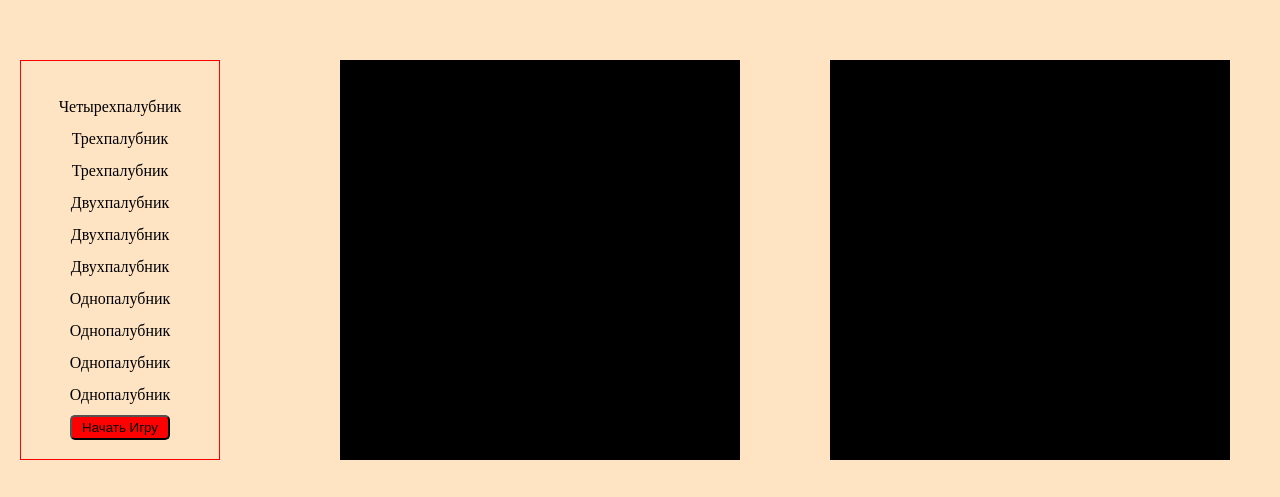
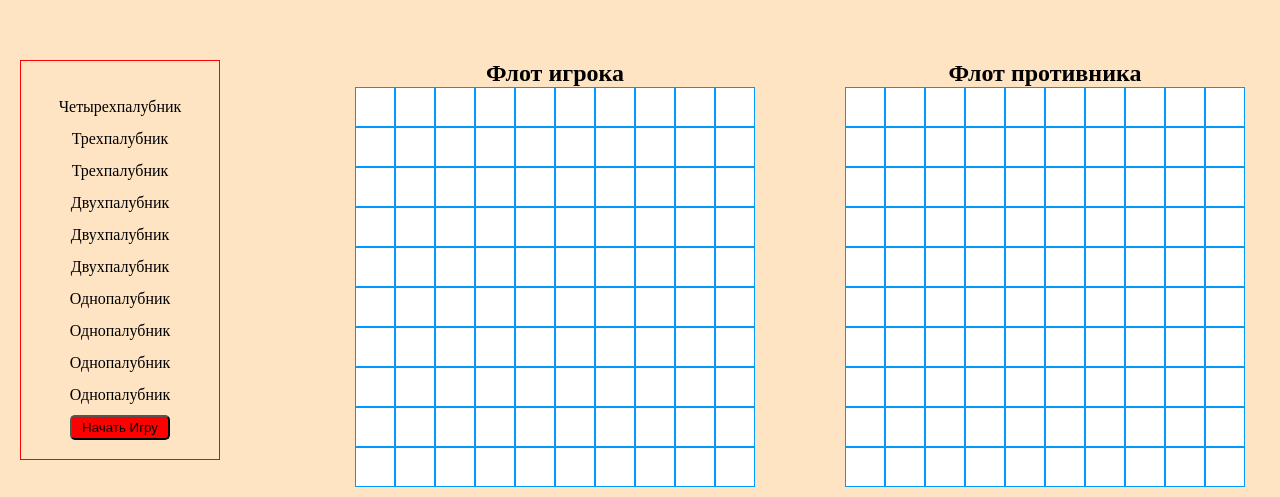
Before and after one commit to RomanNV/sea-battle, a website with bundled scripts: page dist/index.html in a window 1280 px wide. Built offline with nearby package versions, Linux system fonts and the light colour scheme.

Commit message:
added classes data game and field

```diff
--- a/dist/css/main.css
+++ b/dist/css/main.css
@@ -33,8 +33,21 @@ body {
       cursor: pointer;
       background-color: green; }
   .wrapper .field {
-    width: 400px;
-    height: 400px;
-    border: 2px solid black;
-    margin: 20px;
-    background-color: black; }
+    display: flex;
+    align-items: center;
+    flex-direction: column;
+    margin: 20px; }
+    .wrapper .field h2 {
+      display: block; }
+    .wrapper .field .grid {
+      display: flex;
+      background-color: #0099ff;
+      width: 400px;
+      height: 400px;
+      flex-wrap: wrap; }
+      .wrapper .field .grid .cell {
+        display: inline-block;
+        height: 38px;
+        width: 38px;
+        margin: 1px;
+        background-color: #fff; }
--- a/dist/index.html
+++ b/dist/index.html
@@ -28,14 +28,16 @@
         </div>
 
         <div class="field">
-            <h2>Ваш флот</h2>
-            <div id="player-grid"></div>
+            <h2>Флот игрока</h2>
+            <div class="grid player-grid"></div>
         </div>
 
         <div class="field">
             <h2>Флот противника</h2>
-            <div id="computer-grid"></div>
+            <div class="grid computer-grid"></div>
         </div>
+        <script type="module" src="/dist/js/game.js"></script>
+
 
         <canvas id="canvas"></canvas>
 
--- /dev/null
+++ b/dist/js/data.js
@@ -0,0 +1,21 @@
+class Data {
+    dataGame = {
+        emptyCell: 0,
+        missCell: 1,
+        shipCell: 2,
+        hitCell: 3,
+        sunkCell: 4,
+        player: 0,
+        computer: 1,
+    }
+    constructor(){
+
+    }
+    setInLocalStorage() {
+        for (let prop in this.dataGame) {
+            localStorage.setItem(`${prop}`, `${this.dataGame[prop]}`) //записываем все значения в localStorage
+        }
+    }
+}
+
+export default Data;
--- /dev/null
+++ b/dist/js/fields.js
@@ -0,0 +1,23 @@
+'use strict'
+
+class Field {
+    constructor(size) {
+        this.size = size
+        this.cells = []
+        console.log(this.cells)
+        this.init()
+
+    }
+    init() {
+        for (let i = 0; i < this.size; i++) {
+            let row = [];
+            this.cells[i] = row;
+            for (let j = 0; j < this.size; j++) {
+                row.push(localStorage.getItem('emptyCell'))
+            }
+        }
+
+    }
+}
+
+export default Field;
--- /dev/null
+++ b/dist/js/game.js
@@ -0,0 +1,31 @@
+import Data from './data.js';
+import Field from './fields.js'
+
+//загрузка служебных файлов
+let data = new Data();
+data.setInLocalStorage();
+class Game {
+    constructor() {
+        this.size = 10;
+        this.fieldPlayer = new Field(this.size);
+        this.fieldComputer = new Field(this.size);
+    }
+    insertDivOnField() {
+        document.querySelectorAll('.grid').forEach((field) => {
+            for (let i = 0; i < this.size; i++) {
+                for (let j = 0; j < this.size; j++) {
+                    let divCell = document.createElement('div');
+                    divCell.setAttribute('x', i);
+                    divCell.setAttribute('y', j)
+                    divCell.className = 'cell';
+                    field.appendChild(divCell);
+                }
+            }
+        })
+    }
+
+}
+
+
+let game = new Game();
+game.insertDivOnField()
```
